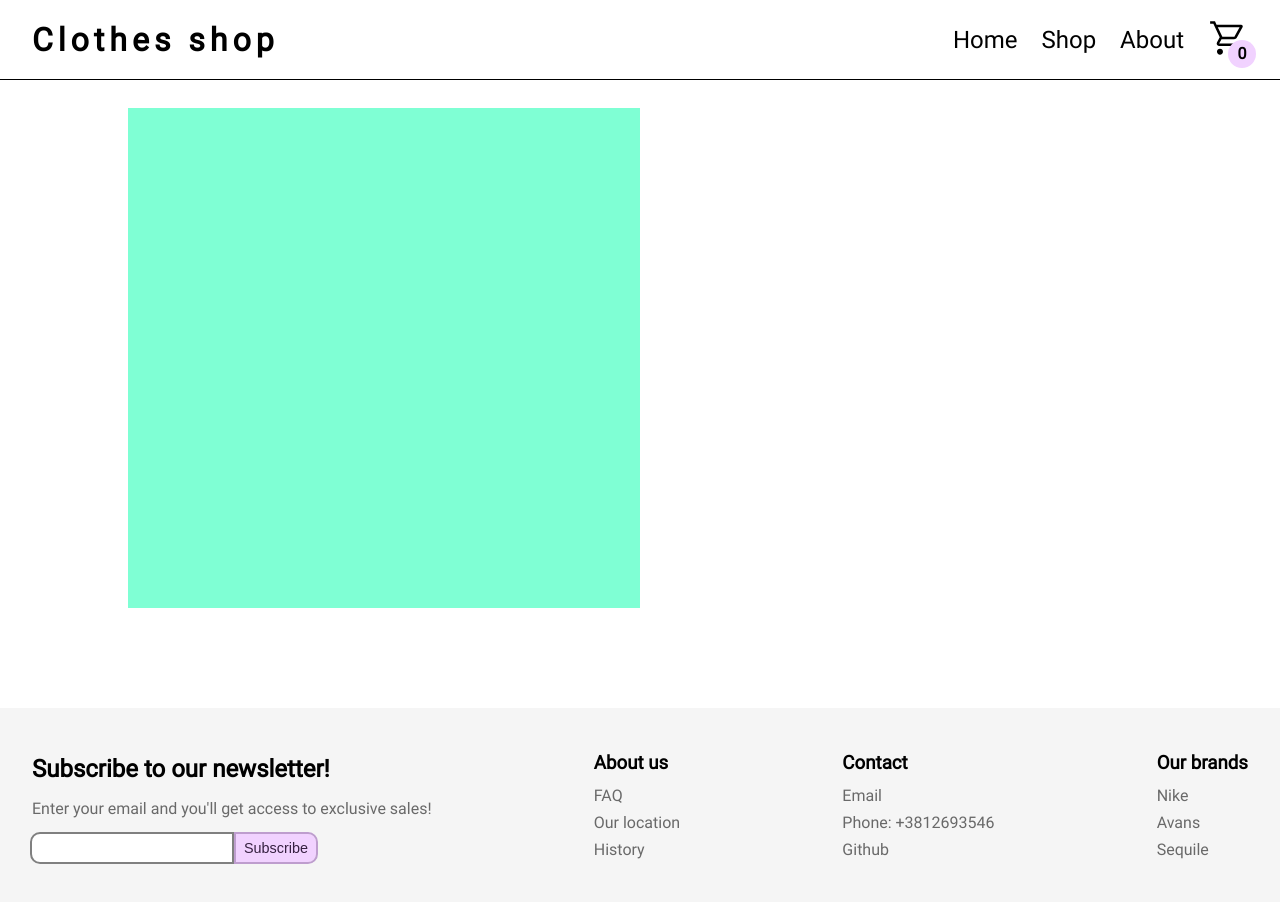
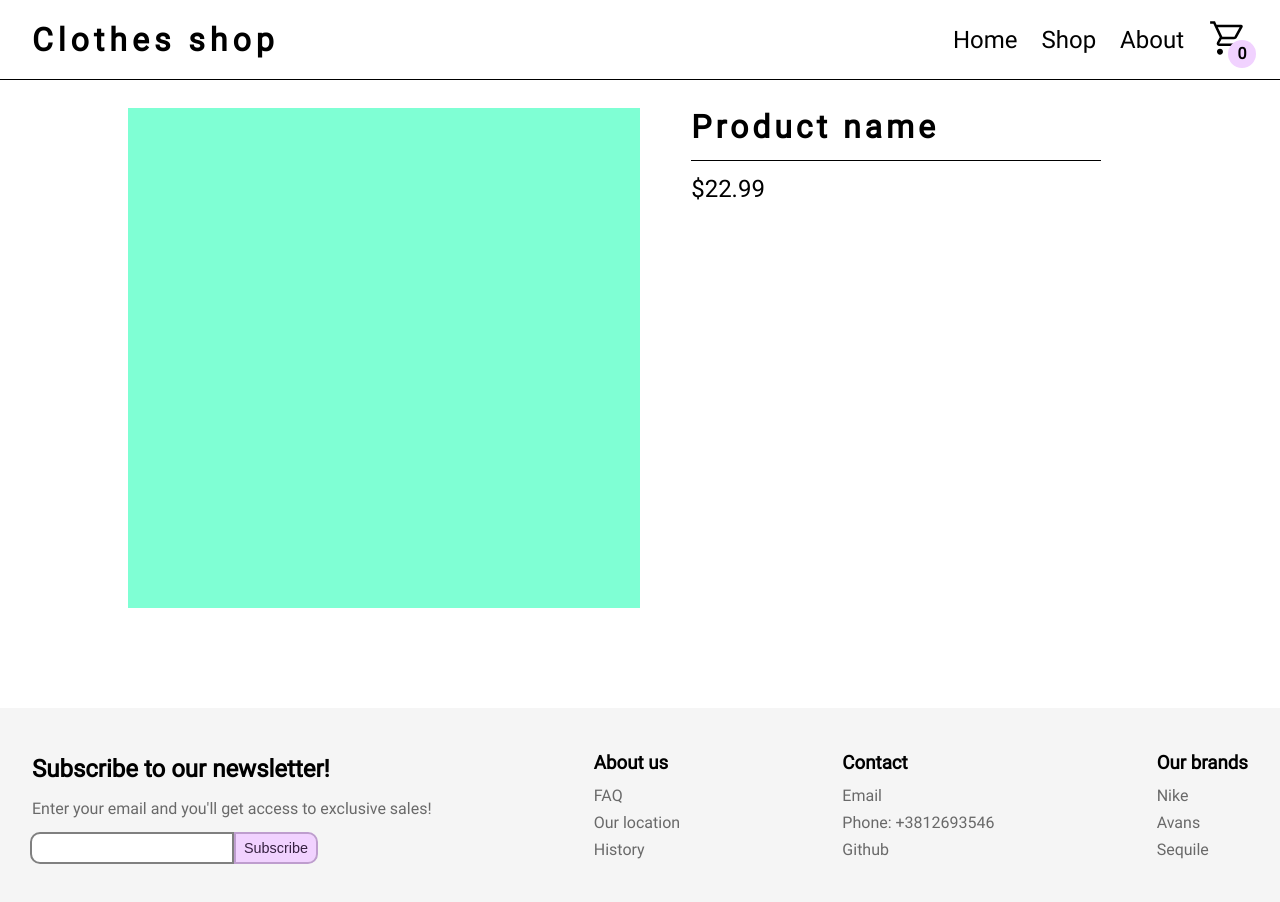
Before and after one commit to NexyusNex/Shopping-Cart, a React (Create React App) app: page /shopping-cart/pdp in a window 1280 px wide. Shown: the top 902 px of the page. Built offline with nearby package versions, Linux system fonts and the light colour scheme.

Commit message:
Added title and cost

```diff
--- a/src/components/pdp.js
+++ b/src/components/pdp.js
@@ -8,7 +8,10 @@ export default function Pdp(props) {
       <Header cart={props.cart}></Header>
       <div className="product-container">
         <div className="img"></div>
-        <div className="product-info"></div>
+        <div className="product-info">
+          <h1>Product name</h1>
+          <p className="cost-text">$22.99</p>
+        </div>
       </div>
       <Footer></Footer>
     </div>
```
